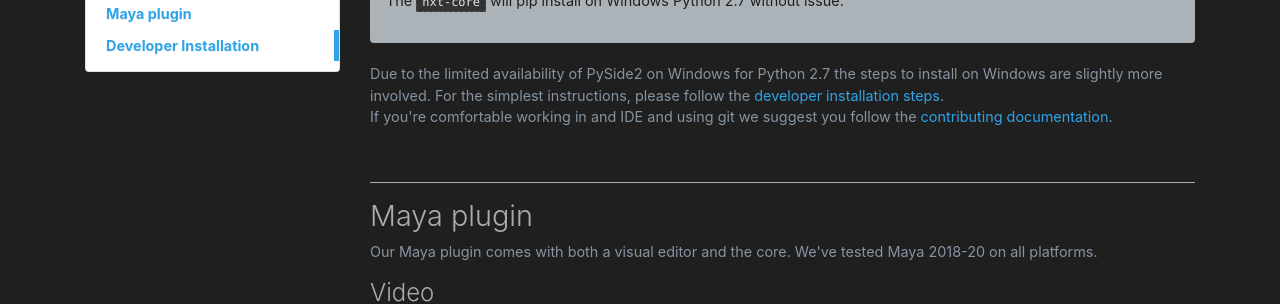
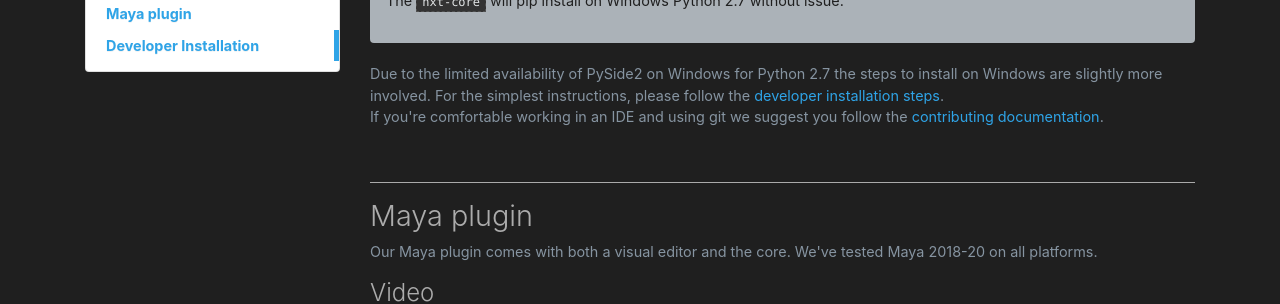
Before and after one commit to nxt-dev/nxt-dev.github.io, an MkDocs documentation site: the page built from docs/user_docs/docs/install.md, in a window 1280 px wide and 900 px high, scrolled down 1111 px. Shown: the part 152-456 px from the top of the window. Built offline with MkDocs 1.6.1, drawn with Linux system fonts in a browser that asks for light colours; nearby versions of some CDN libraries; library files that are not in the unit come from our copies.

Commit message:
typo fixes for installation

```diff
--- a/docs/user_docs/docs/install.md
+++ b/docs/user_docs/docs/install.md
@@ -45,8 +45,8 @@ nxt.execute_graph('path/to/graph.nxt')
 
 Due to the limited availability of PySide2 on Windows for Python 2.7 the steps to install on Windows are slightly more involved.
 For the simplest instructions, please follow the [developer installation steps](#developer-installation).
-If you're comfortable working in and IDE and using git we suggest you follow
-the [contributing documentation](https://github.com/nxt-dev/nxt_editor/blob/releases/CONTRIBUTING.md).
+If you're comfortable working in an IDE and using git we suggest you follow
+the [contributing documentation](https://github.com/nxt-dev/nxt_editor/blob/release/CONTRIBUTING.md).
 
 <br>
 
```
